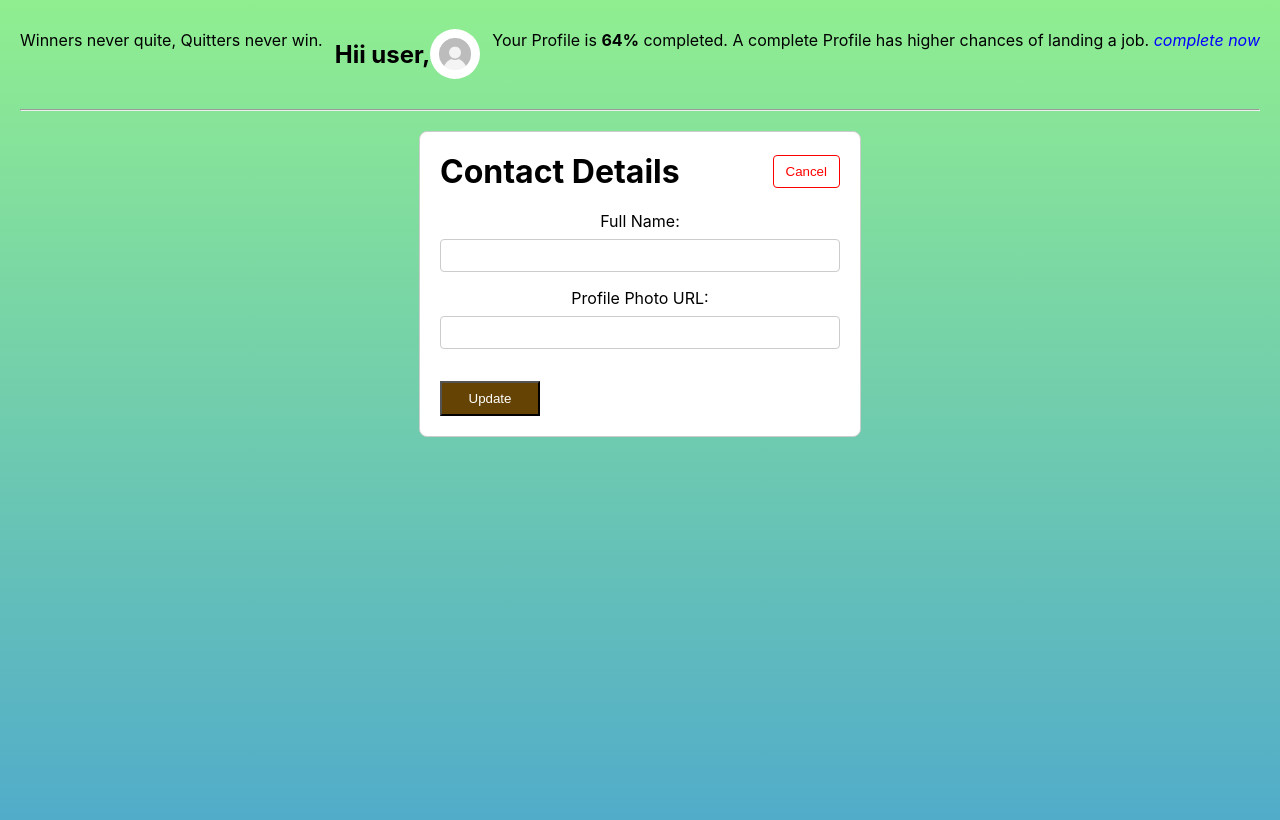
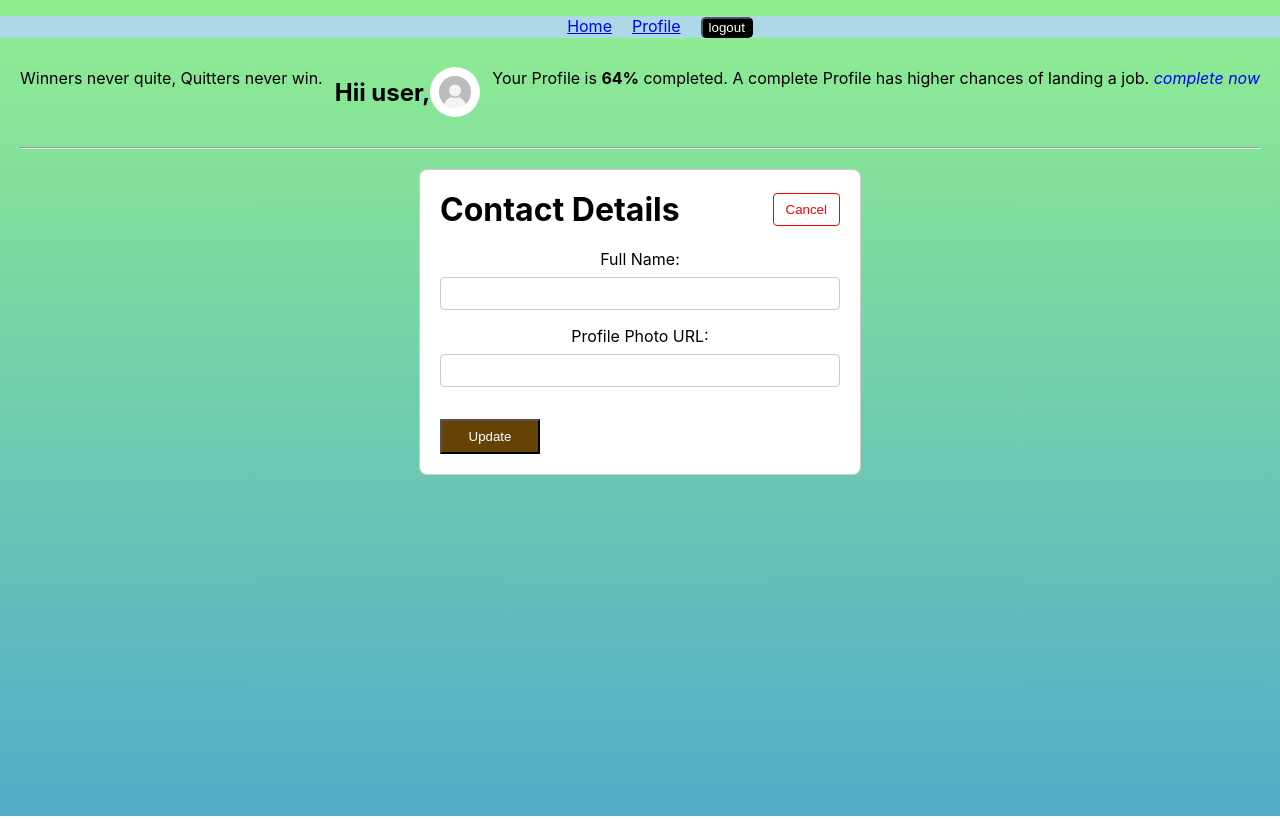
Before and after one commit to itzrahul2405/Expense-Tracker-React, a React (Create React App) app: page /profile in a window 1280 px wide. Built offline with nearby package versions, Linux system fonts and the light colour scheme; no server answers.

Commit message:
logout functionality added

```diff
--- a/src/App.js
+++ b/src/App.js
@@ -5,12 +5,14 @@ import { Route, Redirect, Switch } from "react-router-dom";
 import HomePage from "./components/HomePage";
 import {AuthContextProvider} from './auth-context.js'
 import ProfilePage from "./components/ProfilePage.js";
+import NavigationBar from "./components/navbar/NavigationBar.js";
 
 
 function App() {
   return (
     <AuthContextProvider>
     <div className="App">
+      <NavigationBar />
       <Switch>
         <Route path="/homePage">
           <HomePage />
--- a/src/components/ProfilePage.js
+++ b/src/components/ProfilePage.js
@@ -58,7 +58,7 @@ const ProfilePage = () => {
 
     const data = await resp.json();
     // console.log(data)
-    // console.log(data.users[0])
+    // // console.log(data.users[0])
     setUserName(data.users[0].displayName);
     setUserImageUrl(data.users[0].photoUrl);
   };
--- /dev/null
+++ b/src/components/navbar/NavigationBar.js
@@ -0,0 +1,20 @@
+import { NavLink } from "react-router-dom";
+import classes from './NavigationBar.module.css'
+import AuthContext from "../../auth-context";
+import { useContext } from "react";
+
+const NavigationBar = () => {
+    const authCtx = useContext(AuthContext)
+    const logoutHandler = () => {
+        authCtx.logout()
+    }
+    return(
+        <ul className={classes.navList}>
+            <li><NavLink to='/homePage'>Home</NavLink></li>
+            <li><NavLink to='/profile'>Profile</NavLink></li>
+            <li><button onClick={logoutHandler}>logout</button></li>
+        </ul>
+    );
+}
+
+export default NavigationBar;
--- /dev/null
+++ b/src/components/navbar/NavigationBar.module.css
@@ -0,0 +1,18 @@
+.navList{
+    list-style: none;
+    display: flex;
+    justify-content: center;
+    border: none;
+    background-color: lightblue;
+}
+
+.navList li{
+    color: white;
+    margin: 0px 10px;
+}
+
+.navList li button{
+    color: white;
+    background-color: black;
+    border-radius: 5px;
+}
```
